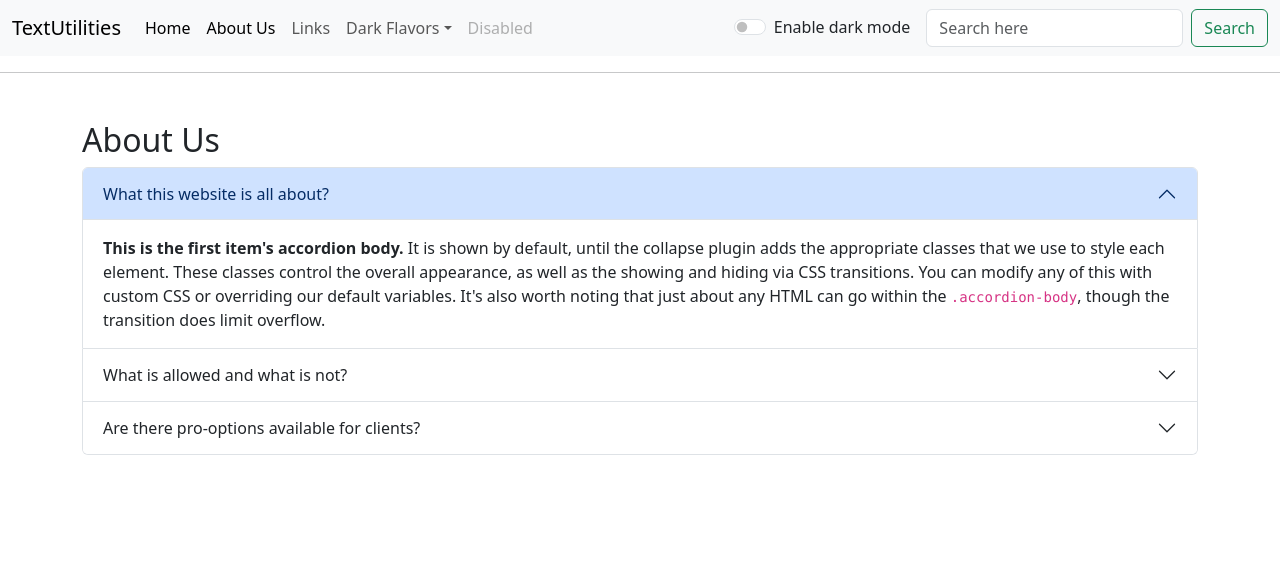
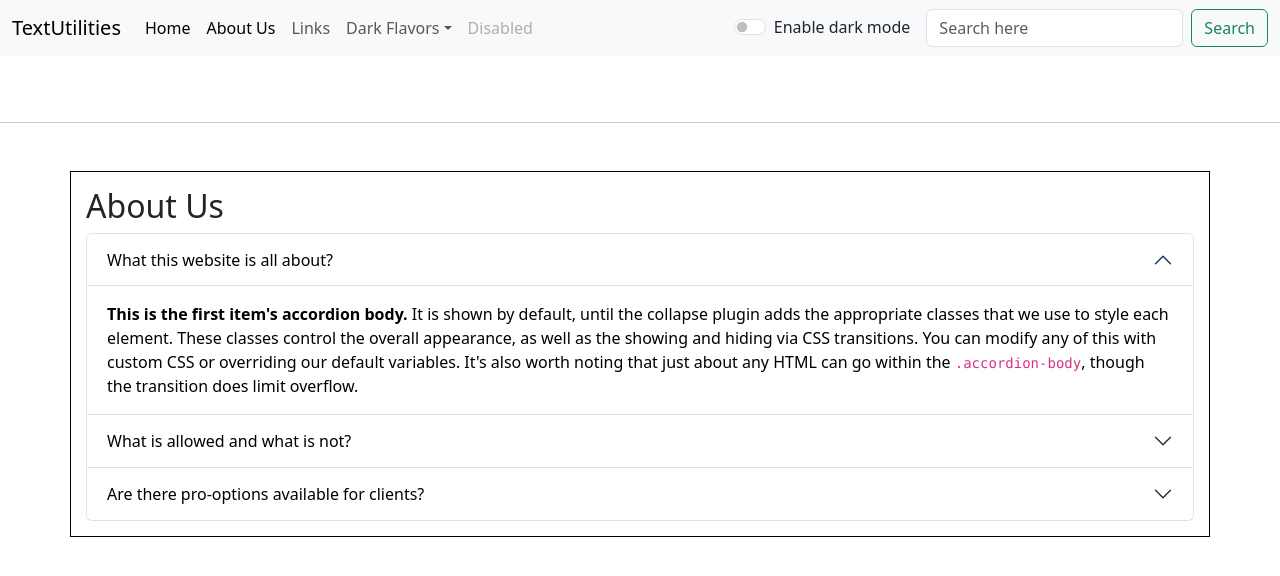
Before and after one commit to AbdurCodes/react-textUtilities, a React (Create React App) app: page /about in a window 1280 px wide. Shown: the top 576 px of the page. Built offline with nearby package versions, Linux system fonts and the light colour scheme.

Commit message:
more improvements

```diff
--- a/src/App.js
+++ b/src/App.js
@@ -80,7 +80,7 @@ function App() {
           />
 
 
-          <Route path="/about" exact element={<About about={"About"} toggleMode={toggleMode} textColor={textColor} />}/>
+          <Route path="/about" exact element={<About about={"About"} mode={mode} textColor={textColor} />}/>
 
 
         </Routes>
--- a/src/componenets/About.js
+++ b/src/componenets/About.js
@@ -29,20 +29,21 @@ export default function About(props) {
   //   }
   // }
 
-
+let changeTheme = {
+  color: props.mode === "light" ? 'black' : 'white',
+  backgroundColor: props.mode === "light" ? 'white' : 'black'
+}
 
   return (
     <>
 
-    <div className="container mt-5">
+    <div className="container mt-5" style={{border: '1px solid', borderColor: props.mode === "light" ? 'black' : 'white', padding: 15}}>
     <h2 className={`text-${props.textColor}`}>About Us</h2>
       <div className="accordion" id="accordionExample" >
-        <div className="accordion-item">
-        {/* <div className="accordion-item"> */}
+        <div className="accordion-item" style={changeTheme}>
           <h2 className="accordion-header">
             <button
-              // style={changeTheme}
-              // style={props.toggleMode}
+              style={{color: props.mode === "light" ? 'black' : 'white', backgroundColor: props.mode === "light" ? 'white' : '#4b4646'}}
               className="accordion-button"
               type="button"
               data-bs-toggle="collapse"
@@ -50,7 +51,7 @@ export default function About(props) {
               aria-expanded="true"
               aria-controls="collapseOne"
             >
-              What this website is all about?{props.toggleMode}
+              What this website is all about?
             </button>
           </h2>
           <div
@@ -70,9 +71,10 @@ export default function About(props) {
             </div>
           </div>
         </div>
-        <div className="accordion-item" >
+        <div className="accordion-item" style={changeTheme}>
           <h2 className="accordion-header">
             <button
+            style={{color: props.mode === "light" ? 'black' : 'white', backgroundColor: props.mode === "light" ? 'white' : '#4b4646'}}
               className="accordion-button collapsed"
               type="button"
               data-bs-toggle="collapse"
@@ -80,7 +82,7 @@ export default function About(props) {
               aria-expanded="false"
               aria-controls="collapseTwo"
             >
-              What is allowed and what is not?{props.toggleMode}
+              What is allowed and what is not?
             </button>
           </h2>
           <div
@@ -100,9 +102,10 @@ export default function About(props) {
             </div>
           </div>
         </div>
-        <div className="accordion-item">
+        <div className="accordion-item" style={changeTheme}>
           <h2 className="accordion-header">
             <button
+            style={{color: props.mode === "light" ? 'black' : 'white', backgroundColor: props.mode === "light" ? 'white' : '#4b4646'}}
               className="accordion-button collapsed"
               type="button"
               data-bs-toggle="collapse"
@@ -110,7 +113,7 @@ export default function About(props) {
               aria-expanded="false"
               aria-controls="collapseThree"
             >
-              Are there pro-options available for clients?{props.toggleMode}
+              Are there pro-options available for clients?
             </button>
           </h2>
           <div
--- a/src/componenets/Alert.jsx
+++ b/src/componenets/Alert.jsx
@@ -8,8 +8,11 @@ export default function Alert(props) {
 
 
   return (
-    props.alert.msg && <div className={`alert alert-${props.alert.type}`} role="alert">
+    // height given to alert to decrease cls (cumulative layout shift)
+    <div style={{height: '50px'}}>
+    {props.alert.msg && <div className={`alert alert-${props.alert.type}`} role="alert">
       {capitalizeWord(props.alert.type)} - {props.alert.msg}
+    </div>}
     </div>
   );
 }
--- a/src/componenets/TextForm.js
+++ b/src/componenets/TextForm.js
@@ -102,12 +102,12 @@ function TextForm(props) {
         value={text}
         onChange={handleOChnage}
       ></textarea>
-      <button className="mt-3 btn btn-primary" onClick={handleUC}>UPPER CASE</button>
-      <button className="mt-3 mx-3 btn btn-primary" onClick={handleLC}>lowercase</button>
-      <button className="mt-3 btn btn-primary" onClick={handleCapitalizedCase}>Title Case</button>
-      <button className="mt-3 mx-3 btn btn-primary" onClick={handleSentenceCase}>Sentence case</button>
-      <button className="mt-3 btn btn-primary" onClick={handleCopy}>Copy text</button>
-      <button className="mt-3 mx-3 btn btn-primary" onClick={RemExtraSpaces}>Remove extra spaces</button>
+      <button disabled={text.length===0} className="mt-3 btn btn-primary" onClick={handleUC}>UPPER CASE</button>
+      <button disabled={text.length===0} className="mt-3 mx-3 btn btn-primary" onClick={handleLC}>lowercase</button>
+      <button disabled={text.length===0} className="mt-3 btn btn-primary" onClick={handleCapitalizedCase}>Title Case</button>
+      <button disabled={text.length===0} className="mt-3 mx-3 btn btn-primary" onClick={handleSentenceCase}>Sentence case</button>
+      <button disabled={text.length===0} className="mt-3 btn btn-primary" onClick={handleCopy}>Copy text</button>
+      <button disabled={text.length===0} className="mt-3 mx-3 btn btn-primary" onClick={RemExtraSpaces}>Remove extra spaces</button>
     </div>
     <div className={`container my-4 text-${props.textColor}`}>
       <h2>Your text Summary</h2>
```
